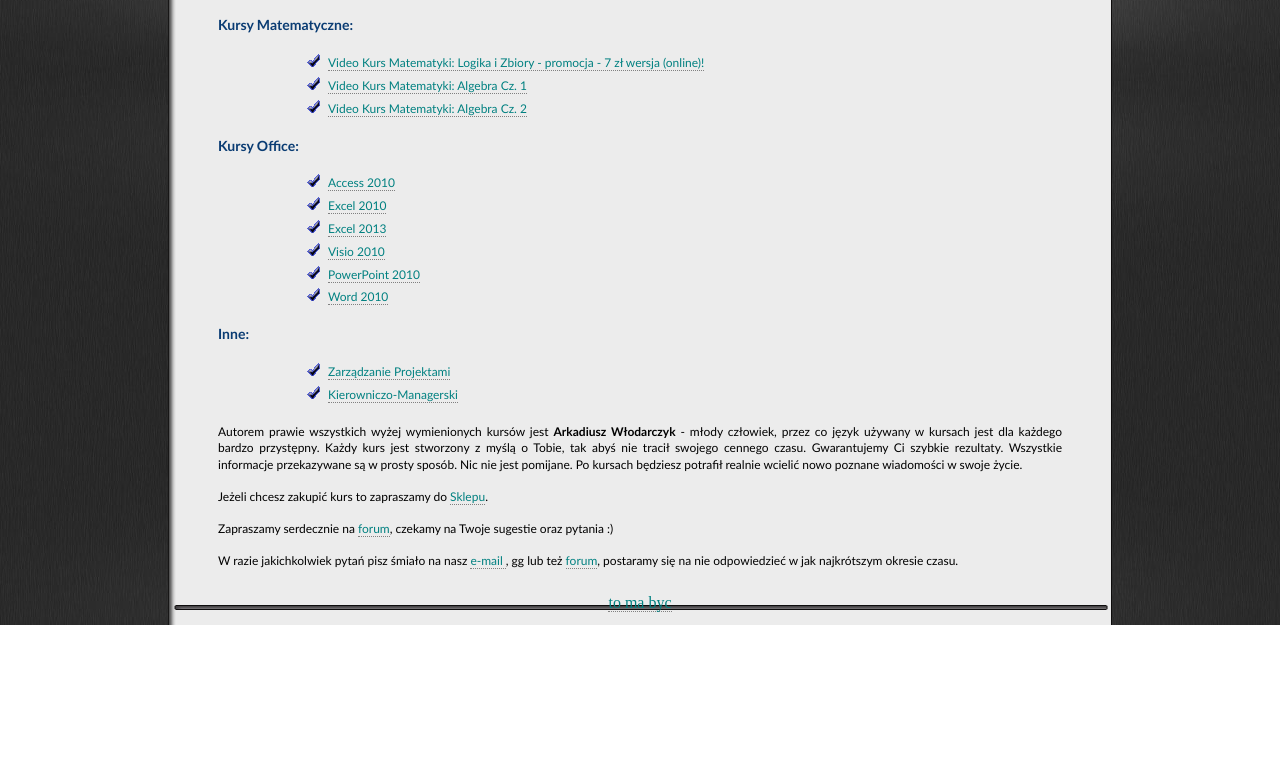
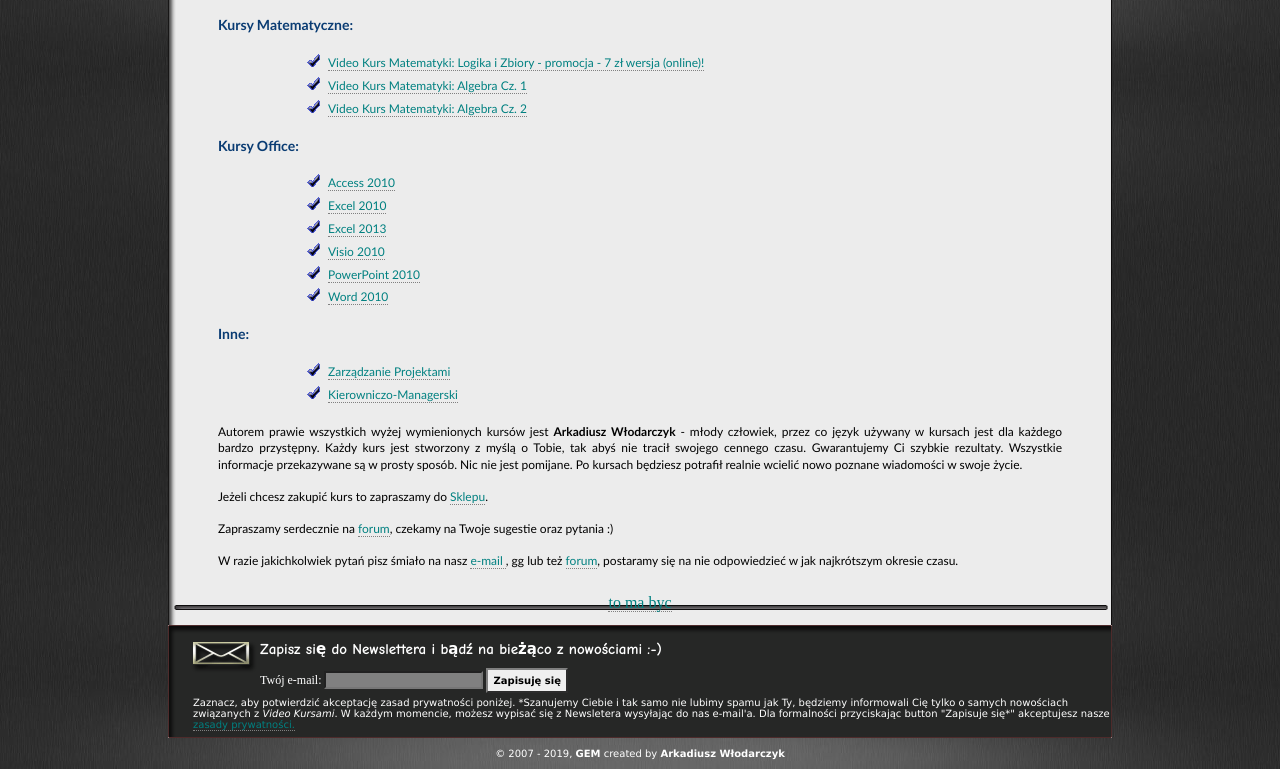
Before and after one commit to Gluchyy/Udemy_html_css, a plain HTML site: page index.html in a window 1280 px wide. Shown: the part 1127-1896 px from the top of the page. Before the commit the page ends 1752 px from the top, so only its background shows below. Drawn offline with Linux system fonts and the light colour scheme.

Commit message:
Add footer

```diff
--- a/index.html
+++ b/index.html
@@ -350,6 +350,83 @@
 				opacity: 0.6;
 				filter: alpha(opacity=60);
 			}
+
+			#dolna_czesc_strony
+			{
+				background-image: url('images/gora_i_dol.gif');
+				width:944px; /*szerokosc i wysokosc obrazka, 944px podobno dobrze wyglada na 1280 i 1024 px szerokosciach*/
+				height:113px;
+				margin-bottom: 10px;
+			}
+
+			/*DOLNA CZESC STRONY - STOPKA*/
+
+			#newsletter_icon
+			{
+				float:left;
+				margin-left: 20px;
+			}
+
+			#tekst_newsletter
+			{
+				color: white;
+				text-align: left;
+				padding-top: 15px;
+			}
+
+			#naglowek_newsletter
+			{
+				font-size: 15px;
+				font-family: "Comic Sans MS", cursive, sans-serif;
+				font-weight: bold;
+			}
+
+			#form_newsletter
+			{
+				margin-top: 10px;
+				font-size: 12px;
+			}
+
+			.input_text /*zmiana tła okienka do wpisywania i wielkości czcionki */
+			{
+				background-color: gray;
+				font-size: 12px;
+			}
+
+			.submit_button
+			{
+				padding: 5px; /*powiekszamy przycisk*/
+				font-size: 10px;
+				font-family: Verdana, Geneva, Arial, Helvetica, sans-serif;
+				font-weight: bold;
+				cursor: pointer;
+				border: 2px outset gray; /*taka ramka 3D w ksztalcie piramidy od gory*/
+			}
+
+			.submit_button:hover
+			{
+				color:green;
+			}
+
+			.submit_button:active
+			{
+				border: 2px inset gray; /*odbicie outseta, w sensie cienie sie zmieniaja na przeciwlegle strony*/
+			}
+
+			#newsletter_info /*edycja tekstu informacyjnego */
+			{
+				font-size: 10px;
+				font-family: Verdana, Geneva, Arial, Helvetica, sans-serif;
+				margin: 4px 0px 0px 25px;
+			}
+
+			#copyright
+			{
+				font-size: 10px;
+				font-family: Verdana, Geneva, Arial, Helvetica, sans-serif;
+				margin-bottom: 10px;
+				color: white;
+			}
 			/*]]>*/
 		</style>
 	</head>
@@ -435,10 +512,10 @@
 							<p>Możesz także <b>za darmo</b> oglądnąć <a href="#">przykładowe lekcje</a>. </p>
 						</div>
 						<div class="obrazki">
-							<img src="images/video-kurs-c.gif" alt="Video Kurs" title="video-kurs"
+							<img src="images/video-kurs-c.gif" alt="Video Kurs C++" title="Video Kurs C++"
 							onmouseover="this.style.opacity=1; this.filters.alpha.opacity=100"
 							onmouseout="this.style.opacity=0.6; this.filters.aplha.opacity=60"/>
-							<img src="images/video-kurs-xhtml-i-css.gif" alt="Video Kurs" title="video-kurs"
+							<img src="images/video-kurs-xhtml-i-css.gif" alt="Video Kurs XHTML i CSS" title="Video Kurs XHTML i CSS"
 							onmouseover="this.style.opacity=1; this.filters.alpha.opacity=100"
 							onmouseout="this.style.opacity=0.6; this.filters.aplha.opacity=60"/>
 						</div>
@@ -523,6 +600,30 @@
 
 				</div> <!-- koniec zawartosci-->
 
+				<div id="dolna_czesc_strony"> <!-- poczatek dolna czesc strony -->
+					<img id="newsletter_icon" src="images/newsletter_icon.gif" alt="Newsletter Icon"/>
+					<div id="tekst_newsletter"><!-- poczatek tekst_newsletter -->
+						<div id="naglowek_newsletter"> Zapisz się do Newslettera i bądź na bieżąco z nowościami :-)</div>
+						<div id="form_newsletter">
+							<form action="mailto:aoczkowicz@gmail.com?subject=XXX" method="post">
+								<div>Twój e-mail:
+								<input class="input_text" type="text" name="email">
+								<input class="submit_button" type="submit" value="Zapisuję się"/>
+								</div>
+							</form>
+						</div>
+						<div id="newsletter_info">
+							Zaznacz, aby potwierdzić akceptację zasad prywatności poniżej.
+							*Szanujemy Ciebie i tak samo nie lubimy spamu jak Ty, będziemy informowali Cię tylko o samych nowościach związanych z <em>Video Kursami</em>. W każdym momencie, możesz wypisać się z Newsletera wysyłając do nas e-mail'a. Dla formalności przyciskając button "Zapisuje się*" akceptujesz nasze <a href="#"> zasady prywatności.</a>
+						</div>
+
+					</div> <!-- koniec tekst_newsletter -->
+
+				</div> <!-- koniec dolna czesc strony -->
+				<div id="copyright"> <!--start copyright -->
+					&copy; 2007 - 2019, <strong>GEM</strong> created by <strong>Arkadiusz Włodarczyk</strong>
+				</div> <!-- koniec copyright-->
+
 			</div> <!-- koniec container-->
 		</div> <!-- koniec centrowania containera -->
 
```
Lines whose indentation alone changed are shown as unchanged.
